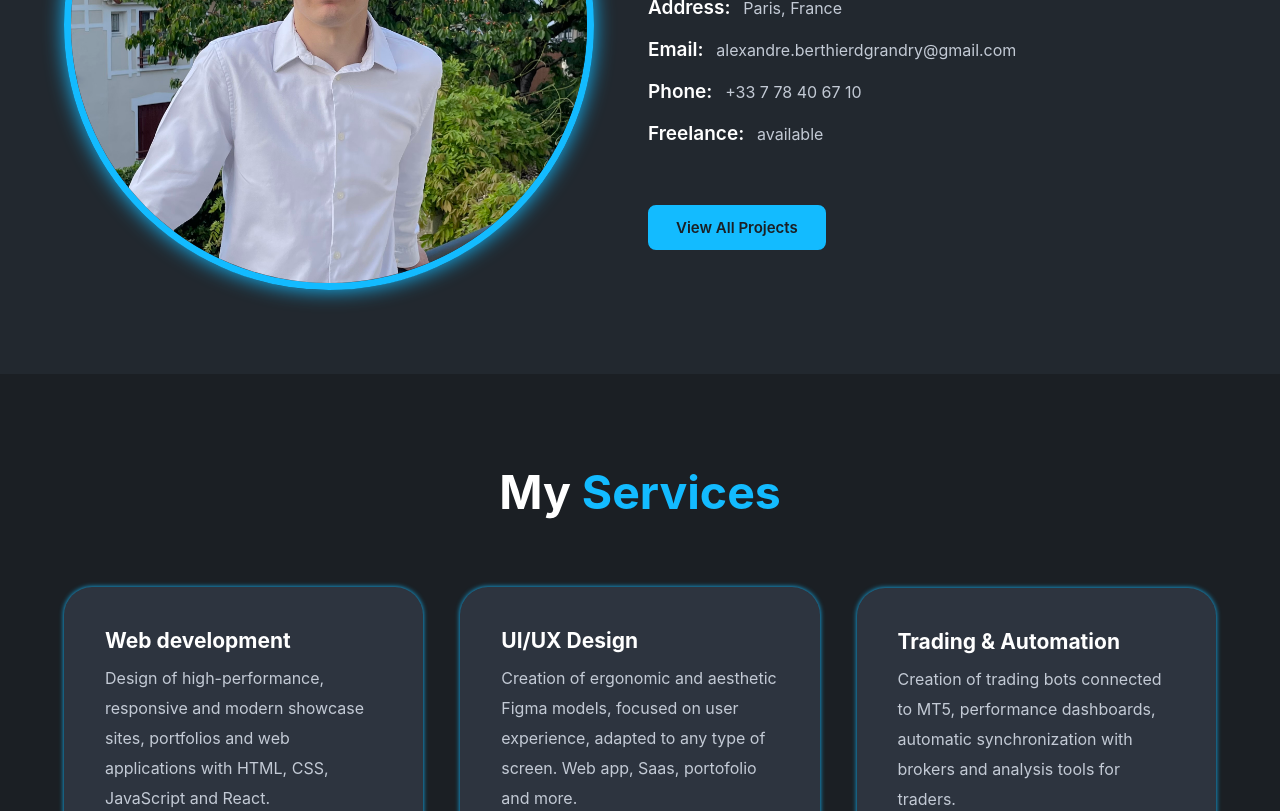
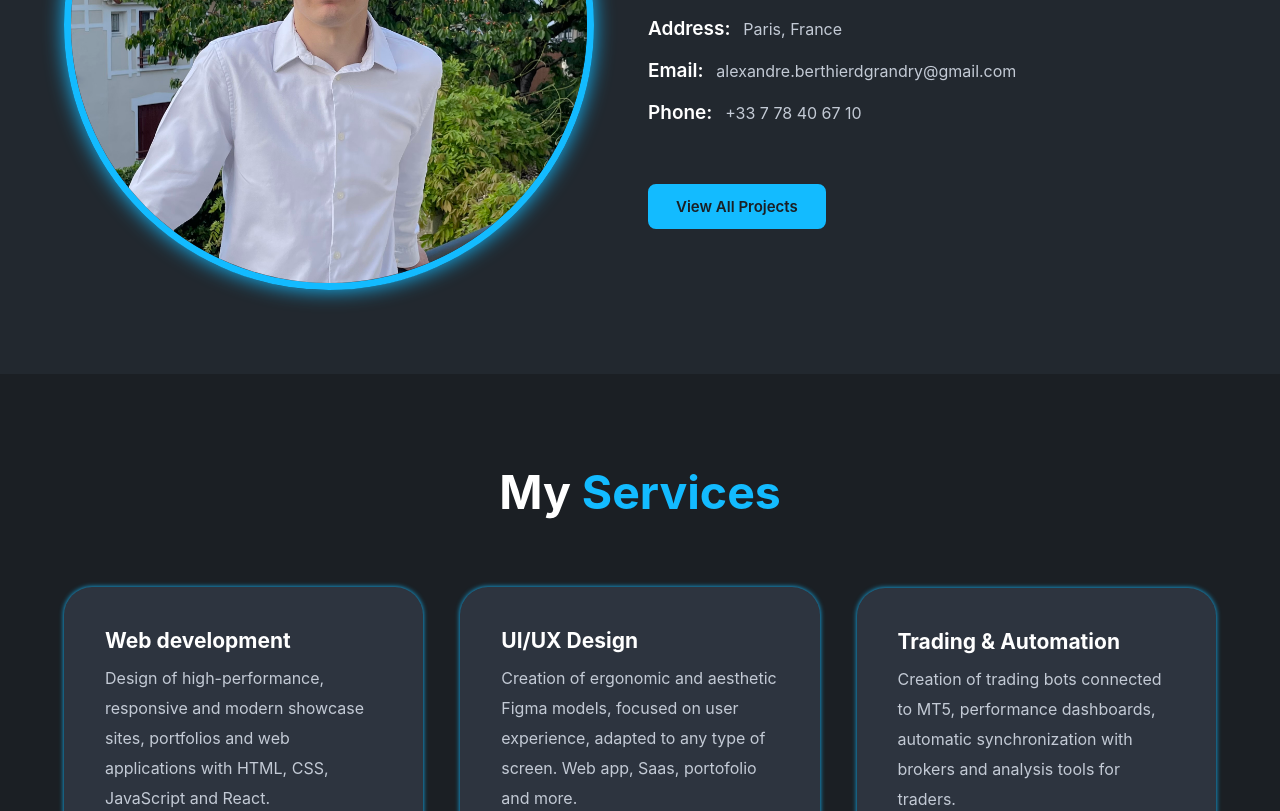
Before and after one commit to alexandrebrtr/Alexandre-Berthier---Portfolio, a plain HTML site: page index.html in a window 1280 px wide. Shown: the part 1050-1861 px from the top of the page. Drawn offline with nearby package versions, Linux system fonts and the light colour scheme.

Commit message:
Fix HTML formatting and structure

```diff
--- a/index.html
+++ b/index.html
@@ -73,9 +73,6 @@
                 </p>
                 <p class="exp">
                     Phone: <span>+33 7 78 40 67 10</span>
-                </p>
-                <p class="exp">
-                    Freelance: <span>available</span>
                 </p>
             </div>
             <a href="#projects" class="btn">View All Projects</a>
```
